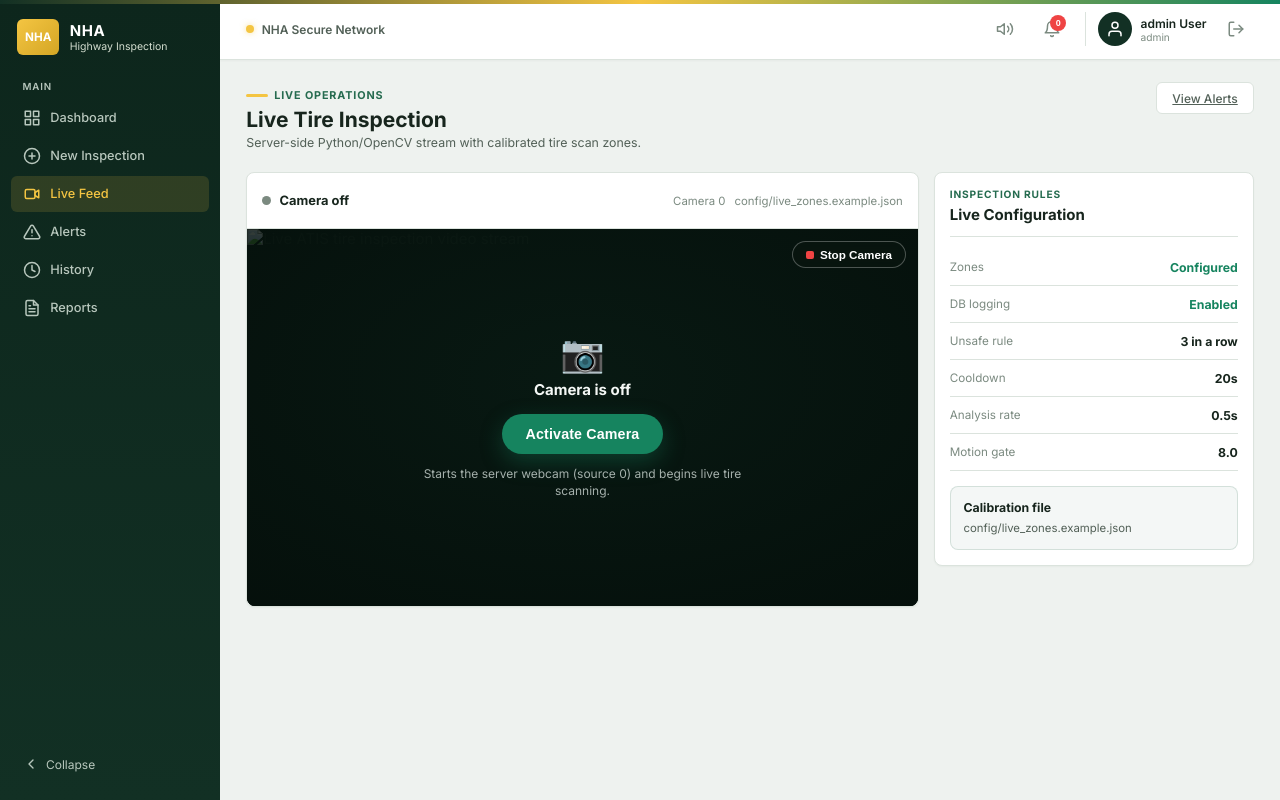
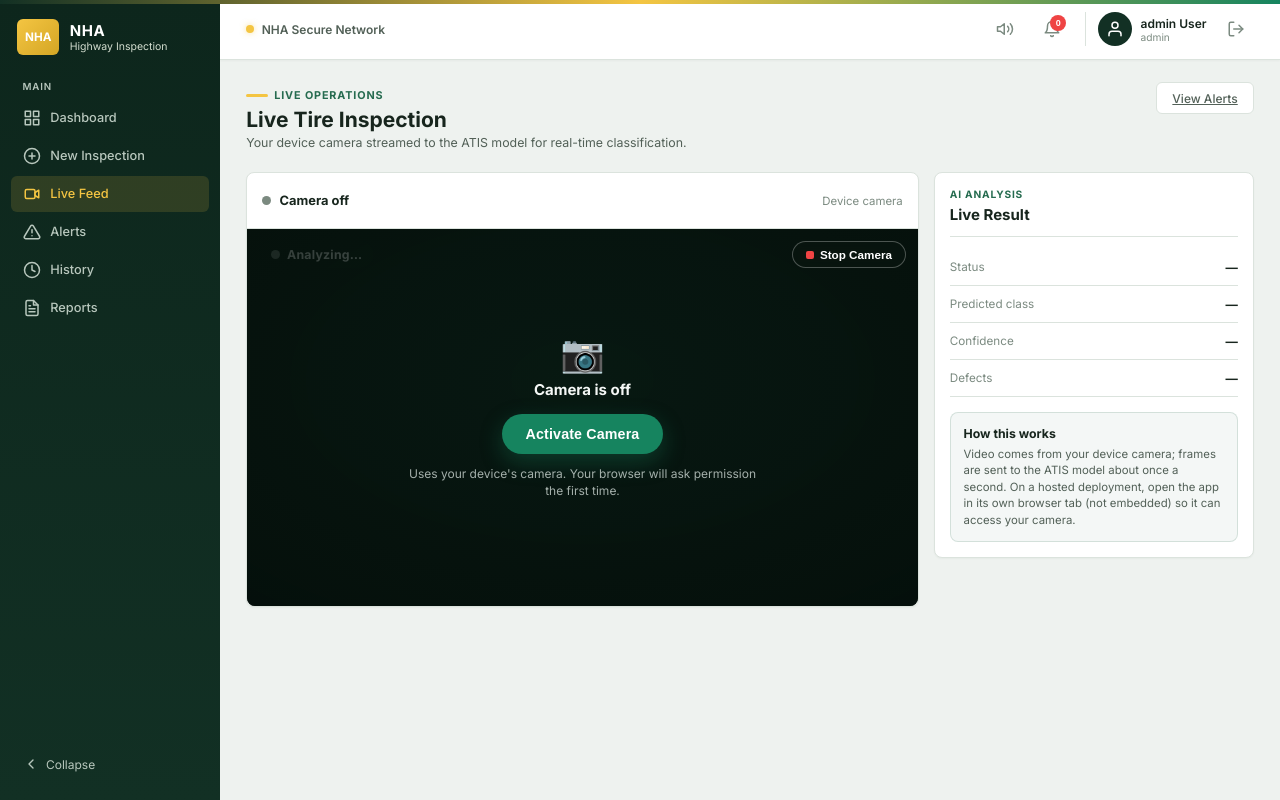
Before and after one commit to 70137131-jpg/ATIS, a Flask app: page /live in a window 1280 px wide. Run offline with Flask 3, Linux system fonts and the light colour scheme; the visitor is signed in with stand-in values (Sample User, id 1); some libraries are stand-ins or nearby versions.

Commit message:
Live feed: browser-camera capture so it works in the cloud
The live feed streamed the *server's* webcam (cv2.VideoCapture), which is dead on
a Hugging Face Space (no camera). Switch to the operator's device camera:

- New POST /api/live/analyze (auth, csrf-exempt, no DB write): decodes a posted
  JPEG frame and returns classify_tyre_frame() results.
- live_feed.html: <video> via getUserMedia + hidden <canvas>; live result badge;
  "Capture & Log" saves a persistent inspection through the existing /predict.
- live_feed.js: getUserMedia, ~1Hz frame capture -> analyze, result rendering,
  capture-and-log with X-CSRFToken; graceful permission/secure-context errors.
- Tests: /api/live/analyze classification + auth guard (11 tests total).

Server-side MJPEG (/live/stream) stays for local use with a real camera.
Note: browser camera needs the direct Space URL (blocked in HF's embedded iframe).

Co-Authored-By: Claude Opus 4.8 <noreply@anthropic.com>

```diff
--- a/app.py
+++ b/app.py
@@ -34,7 +34,12 @@ from flask_limiter.util import get_remote_address
 from flask_wtf.csrf import CSRFProtect
 from PIL import Image, UnidentifiedImageError
 
-from atis_inference import classify_tyre_image, find_model_path, load_classifier
+from atis_inference import (
+    classify_tyre_frame,
+    classify_tyre_image,
+    find_model_path,
+    load_classifier,
+)
 from config import Config
 from models import Alert, Inspection, User, db
 
@@ -808,6 +813,45 @@ def logout():
     return redirect(url_for("login"))
 
 
+@csrf.exempt
+@app.route("/api/live/analyze", methods=["POST"])
+def live_analyze():
+    """Classify a single frame captured by the operator's browser camera.
+
+    This is what makes the live feed work in the cloud: the video comes from the
+    client's device (getUserMedia) and frames are POSTed here for inference, so no
+    server-side camera is needed. Read-only (no DB write), so it is CSRF-exempt;
+    still requires an authenticated session."""
+    if "user" not in session:
+        return jsonify({"error": "authentication required"}), 401
+
+    file = request.files.get("frame")
+    if file is None:
+        return jsonify({"error": "no frame provided"}), 400
+
+    import cv2
+    import numpy as np
+
+    buffer = np.frombuffer(file.read(), dtype=np.uint8)
+    frame = cv2.imdecode(buffer, cv2.IMREAD_COLOR)
+    if frame is None:
+        return jsonify({"error": "could not decode frame"}), 400
+
+    try:
+        prediction = classify_tyre_frame(frame)
+    except Exception as exc:  # noqa: BLE001
+        app.logger.warning("Live analyze inference failed: %s", exc)
+        return jsonify({"error": "inference failed"}), 500
+
+    return jsonify({
+        key: prediction[key]
+        for key in (
+            "status", "confidence", "defects",
+            "predicted_class", "threshold", "low_confidence",
+        )
+    })
+
+
 # -------------------------------------------------------------------------
 # PREDICTION ENDPOINT
 # -------------------------------------------------------------------------
--- a/static/css/live_feed.css
+++ b/static/css/live_feed.css
@@ -295,6 +295,77 @@
     background: #ef4444;
 }
 
+/* Browser <video> fills the shell like the old <img> did. */
+video.live-video {
+    width: 100%;
+    height: 100%;
+    object-fit: cover;
+    background: #06130e;
+}
+
+/* Live classification badge over the video. */
+.live-result-badge {
+    position: absolute;
+    top: 12px;
+    left: 12px;
+    display: inline-flex;
+    align-items: center;
+    gap: 0.45rem;
+    padding: 0.4rem 0.8rem;
+    border-radius: 999px;
+    background: rgba(10, 22, 16, 0.72);
+    color: #fff;
+    font-size: 0.82rem;
+    font-weight: 800;
+    letter-spacing: 0.02em;
+    backdrop-filter: blur(4px);
+}
+
+.live-result-dot {
+    width: 9px;
+    height: 9px;
+    border-radius: 50%;
+    background: var(--text-muted);
+}
+
+.live-result-badge[data-status="safe"] { box-shadow: inset 0 0 0 1px rgba(22, 132, 95, 0.55); }
+.live-result-badge[data-status="safe"] .live-result-dot { background: var(--green); }
+.live-result-badge[data-status="unsafe"] { box-shadow: inset 0 0 0 1px rgba(239, 68, 68, 0.6); }
+.live-result-badge[data-status="unsafe"] .live-result-dot { background: #ef4444; }
+
+/* Capture & Log control, shown only while live. */
+.camera-capture-btn {
+    position: absolute;
+    bottom: 14px;
+    left: 50%;
+    transform: translateX(-50%);
+    padding: 0.6rem 1.3rem;
+    border: 0;
+    border-radius: 999px;
+    background: var(--green);
+    color: #fff;
+    font-size: 0.86rem;
+    font-weight: 800;
+    cursor: pointer;
+    box-shadow: 0 6px 18px rgba(22, 132, 95, 0.4);
+    transition: background 0.2s ease, transform 0.12s ease;
+}
+
+.camera-capture-btn:hover { background: #12734f; transform: translateX(-50%) translateY(-1px); }
+.camera-capture-btn:disabled { opacity: 0.7; cursor: default; }
+
+.live-capture-status {
+    margin-top: 0.85rem;
+    padding: 0.7rem 0.85rem;
+    border-radius: 8px;
+    background: rgba(37, 107, 79, 0.08);
+    border: 1px solid rgba(37, 107, 79, 0.18);
+    color: var(--text-secondary);
+    font-size: 0.8rem;
+}
+
+.live-capture-status a { color: var(--blue); font-weight: 700; }
+
 /* State chip pulse colour reflects camera status. */
 #cameraState[data-state="off"] .live-pulse {
     background: var(--text-muted);
--- a/static/js/live_feed.js
+++ b/static/js/live_feed.js
@@ -1,117 +1,203 @@
-// Live feed camera control.
-// The camera is a *server-side* OpenCV stream (`/live/stream`, an MJPEG endpoint).
-// Pointing the <img> at that URL opens the webcam; clearing the src aborts the
-// request so the server releases the camera (cap.release()). This lets the demo
-// operator start/stop the feed with a single button instead of it auto-starting.
+// Live feed — browser camera edition.
+// Video is captured from the operator's *device* camera via getUserMedia (so it
+// works on a hosted deployment with no server camera). Frames are grabbed to a
+// canvas ~1x/second and POSTed to /api/live/analyze for classification. A
+// "Capture & Log" button saves the current frame as a persistent inspection via
+// the existing /predict endpoint.
 (function () {
     "use strict";
 
+    var cfg = document.getElementById("liveConfig");
     var video = document.getElementById("liveVideo");
+    var canvas = document.getElementById("liveCanvas");
     var toggleBtn = document.getElementById("cameraToggle");
     var stopBtn = document.getElementById("cameraStop");
+    var captureBtn = document.getElementById("cameraCapture");
     var overlay = document.getElementById("cameraOverlay");
     var hint = document.getElementById("cameraHint");
     var stateChip = document.getElementById("cameraState");
+    var badge = document.getElementById("liveBadge");
+    var badgeText = document.getElementById("liveBadgeText");
 
-    if (!video || !toggleBtn || !overlay) {
+    if (!cfg || !video || !toggleBtn || !overlay) {
         return;
     }
 
+    var ANALYZE_URL = cfg.dataset.analyzeUrl;
+    var PREDICT_URL = cfg.dataset.predictUrl;
+    var CSRF = cfg.dataset.csrf;
+    var ANALYZE_INTERVAL = 800; // ms between frames
+
     var stateLabel = stateChip ? stateChip.querySelector(".live-state-label") : null;
     var toggleLabel = toggleBtn.querySelector(".camera-btn-label");
-    var streamUrl = video.dataset.stream;
+    var resStatus = document.getElementById("res-status");
+    var resClass = document.getElementById("res-class");
+    var resConfidence = document.getElementById("res-confidence");
+    var resDefects = document.getElementById("res-defects");
+    var captureStatus = document.getElementById("captureStatus");
+
     var state = "off"; // off | connecting | live
-    var revealTimer = null;
+    var stream = null;
+    var loopTimer = null;
+    var analysing = false;
 
     function setState(next) {
         state = next;
-
-        if (stateChip) {
-            stateChip.dataset.state = next;
-        }
+        if (stateChip) stateChip.dataset.state = next;
         overlay.dataset.state = next;
 
         if (stateLabel) {
             stateLabel.textContent =
-                next === "live" ? "Live Python stream" :
-                next === "connecting" ? "Connecting…" :
-                "Camera off";
+                next === "live" ? "Live" :
+                next === "connecting" ? "Connecting…" : "Camera off";
         }
-
         if (next === "live") {
             overlay.classList.add("is-hidden");
             stopBtn.hidden = false;
+            captureBtn.hidden = false;
         } else {
             overlay.classList.remove("is-hidden");
             stopBtn.hidden = true;
+            captureBtn.hidden = true;
+            badge.hidden = true;
         }
-
         toggleBtn.disabled = next === "connecting";
         if (toggleLabel) {
-            toggleLabel.textContent = next === "connecting" ? "Connecting…" : "Activate Camera";
+            toggleLabel.textContent = next === "connecting" ? "Starting…" : "Activate Camera";
         }
-        if (hint && next !== "off") {
-            hint.textContent = next === "connecting" ? "Starting camera…" : "Camera is on";
-        } else if (hint) {
-            hint.textContent = "Camera is off";
+        if (hint) {
+            hint.textContent = next === "connecting" ? "Requesting camera…" : "Camera is off";
         }
     }
 
+    function fail(message) {
+        setState("off");
+        if (hint) hint.textContent = message;
+    }
+
     function startCamera() {
+        if (!navigator.mediaDevices || !navigator.mediaDevices.getUserMedia) {
+            fail("Camera needs a secure page. Open the app in its own tab (https), not embedded.");
+            return;
+        }
         setState("connecting");
-        // Cache-bust so each activation opens a fresh stream connection.
-        var sep = streamUrl.indexOf("?") === -1 ? "?" : "&";
-        video.src = streamUrl + sep + "t=" + Date.now();
-
-        // MJPEG 'load' fires when the first frame arrives in most browsers; add a
-        // short optimistic reveal so the demo never sticks on "Connecting".
-        window.clearTimeout(revealTimer);
-        revealTimer = window.setTimeout(function () {
-            if (state === "connecting") {
+        navigator.mediaDevices.getUserMedia({ video: { facingMode: "environment" }, audio: false })
+            .then(function (mediaStream) {
+                stream = mediaStream;
+                video.srcObject = mediaStream;
+                video.play().catch(function () { /* autoplay attrs handle it */ });
                 setState("live");
-            }
-        }, 1500);
+                scheduleAnalyze();
+            })
+            .catch(function (err) {
+                if (err && err.name === "NotAllowedError") {
+                    fail("Camera permission denied. Allow it in your browser and retry.");
+                } else if (err && err.name === "NotFoundError") {
+                    fail("No camera found on this device.");
+                } else {
+                    fail("Could not start the camera. If embedded, open the direct app URL.");
+                }
+            });
     }
 
     function stopCamera() {
-        window.clearTimeout(revealTimer);
-        // Dropping the src aborts the MJPEG request -> server releases the camera.
-        video.removeAttribute("src");
-        video.src = "";
+        if (loopTimer) { window.clearTimeout(loopTimer); loopTimer = null; }
+        if (stream) {
+            stream.getTracks().forEach(function (t) { t.stop(); });
+            stream = null;
+        }
+        video.srcObject = null;
         setState("off");
     }
 
-    video.addEventListener("load", function () {
-        if (state === "connecting") {
-            setState("live");
+    function grabBlob(quality) {
+        return new Promise(function (resolve) {
+            if (!video.videoWidth) { resolve(null); return; }
+            canvas.width = video.videoWidth;
+            canvas.height = video.videoHeight;
+            canvas.getContext("2d").drawImage(video, 0, 0, canvas.width, canvas.height);
+            canvas.toBlob(function (blob) { resolve(blob); }, "image/jpeg", quality || 0.8);
+        });
+    }
+
+    function renderResult(data) {
+        var status = data.status || "";
+        badge.hidden = false;
+        badge.dataset.status = status;
+        var conf = (typeof data.confidence === "number") ? data.confidence + "%" : "";
+        var cls = data.predicted_class || "";
+        badgeText.textContent = (status ? status.toUpperCase() : "—") + (conf ? " · " + conf : "");
+        if (resStatus) resStatus.textContent = status || "—";
+        if (resClass) resClass.textContent = cls || "—";
+        if (resConfidence) resConfidence.textContent = conf || "—";
+        if (resDefects) resDefects.textContent = (data.defects && data.defects.length) ? data.defects.join(", ") : "None";
+    }
+
+    function scheduleAnalyze() {
+        loopTimer = window.setTimeout(analyzeOnce, ANALYZE_INTERVAL);
+    }
+
+    function analyzeOnce() {
+        if (state !== "live") return;
+        if (analysing) { scheduleAnalyze(); return; }
+        analysing = true;
+        grabBlob(0.7).then(function (blob) {
+            if (!blob) { analysing = false; scheduleAnalyze(); return; }
+            var form = new FormData();
+            form.append("frame", blob, "frame.jpg");
+            return fetch(ANALYZE_URL, { method: "POST", body: form })
+                .then(function (r) { return r.ok ? r.json() : null; })
+                .then(function (data) { if (data && !data.error) renderResult(data); });
+        }).catch(function () { /* transient network/inference error; keep going */ })
+          .then(function () { analysing = false; if (state === "live") scheduleAnalyze(); });
+    }
+
+    function captureAndLog() {
+        if (state !== "live") return;
+        captureBtn.disabled = true;
+        showCapture("Saving inspection…", "");
+        grabBlob(0.85).then(function (blob) {
+            if (!blob) { throw new Error("no frame"); }
+            var form = new FormData();
+            form.append("image", blob, "live_capture.jpg");
+            form.append("location", "Live Camera");
+            form.append("camera", "LIVE-CAM");
+            return fetch(PREDICT_URL, {
+                method: "POST",
+                body: form,
+                headers: { "X-Requested-With": "XMLHttpRequest", "X-CSRFToken": CSRF }
+            });
+        }).then(function (r) { return r.json(); })
+          .then(function (data) {
+              if (data && data.inspection_id) {
+                  showCapture("Logged inspection #" + data.inspection_id +
+                      " (" + (data.status || "") + ")", data.detail_url || "");
+              } else {
+                  showCapture("Could not log inspection.", "");
+              }
+          })
+          .catch(function () { showCapture("Could not log inspection.", ""); })
+          .then(function () { captureBtn.disabled = false; });
+    }
+
+    function showCapture(message, link) {
+        if (!captureStatus) return;
+        captureStatus.hidden = false;
+        if (link) {
+            captureStatus.innerHTML = "";
+            captureStatus.appendChild(document.createTextNode(message + " "));
+            var a = document.createElement("a");
+            a.href = link; a.textContent = "View";
+            captureStatus.appendChild(a);
+        } else {
+            captureStatus.textContent = message;
         }
-    });
+    }
 
-    video.addEventListener("error", function () {
-        // Ignore the spurious error from clearing src on stop (state is already "off").
-        if (state !== "off") {
-            window.clearTimeout(revealTimer);
-            setState("off");
-            if (hint) {
-                hint.textContent = "Could not reach the camera. Press to try again.";
-            }
-        }
-    });
-
-    toggleBtn.addEventListener("click", function () {
-        if (state === "off") {
-            startCamera();
-        }
-    });
-
+    toggleBtn.addEventListener("click", function () { if (state === "off") startCamera(); });
     stopBtn.addEventListener("click", stopCamera);
-
-    // Release the camera if the operator navigates away with the feed running.
-    window.addEventListener("beforeunload", function () {
-        if (state !== "off") {
-            video.src = "";
-        }
-    });
+    captureBtn.addEventListener("click", captureAndLog);
+    window.addEventListener("beforeunload", function () { if (stream) stopCamera(); });
 
     setState("off");
 })();
--- a/templates/live_feed.html
+++ b/templates/live_feed.html
@@ -12,12 +12,19 @@
     <div>
         <span class="official-kicker">Live Operations</span>
         <h1 class="page-title">Live Tire Inspection</h1>
-        <p class="page-subtitle">Server-side Python/OpenCV stream with calibrated tire scan zones.</p>
+        <p class="page-subtitle">Your device camera streamed to the ATIS model for real-time classification.</p>
     </div>
     <a href="{{ url_for('alerts') }}" class="details-btn">
         <span class="btn-label">View Alerts</span>
     </a>
 </div>
+
+<!-- Config for the client script (URLs + CSRF token for the capture-and-log POST). -->
+<div id="liveConfig"
+     data-analyze-url="{{ url_for('live_analyze') }}"
+     data-predict-url="{{ url_for('predict') }}"
+     data-csrf="{{ csrf_token() }}"
+     hidden></div>
 
 <div class="live-layout">
     <section class="live-stream-panel" aria-label="Live tire inspection stream">
@@ -27,18 +34,19 @@
                 <span class="live-state-label">Camera off</span>
             </div>
             <div class="live-feed-meta">
-                <span>Camera {{ camera_source }}</span>
-                <span>{{ zones_path }}</span>
+                <span>Device camera</span>
             </div>
         </div>
 
         <div class="live-video-shell">
-            <img
-                class="live-video"
-                id="liveVideo"
-                data-stream="{{ url_for('live_stream') }}"
-                alt="Live ATIS tire inspection video stream"
-            >
+            <video class="live-video" id="liveVideo" autoplay muted playsinline></video>
+            <canvas id="liveCanvas" hidden></canvas>
+
+            <!-- Live classification badge (updated ~1x/sec). -->
+            <div class="live-result-badge" id="liveBadge" data-status="" hidden>
+                <span class="live-result-dot"></span>
+                <span class="live-result-text" id="liveBadgeText">Analyzing…</span>
+            </div>
 
             <div class="live-camera-overlay" id="cameraOverlay" data-state="off">
                 <div class="live-camera-overlay-inner">
@@ -49,8 +57,8 @@
                         <span class="camera-btn-label">Activate Camera</span>
                     </button>
                     <p class="live-camera-subhint">
-                        Starts the server webcam (source {{ camera_source }}) and begins
-                        live tire scanning.
+                        Uses your device's camera. Your browser will ask permission the
+                        first time.
                     </p>
                 </div>
             </div>
@@ -58,49 +66,45 @@
             <button type="button" class="camera-stop-btn" id="cameraStop" hidden>
                 <span class="camera-stop-dot" aria-hidden="true"></span> Stop Camera
             </button>
+
+            <button type="button" class="camera-capture-btn" id="cameraCapture" hidden>
+                Capture &amp; Log
+            </button>
         </div>
     </section>
 
-    <aside class="live-side-panel" aria-label="Live inspection settings">
+    <aside class="live-side-panel" aria-label="Live inspection result">
         <div class="live-side-header">
-            <span class="live-side-kicker">Inspection Rules</span>
-            <h2>Live Configuration</h2>
+            <span class="live-side-kicker">AI Analysis</span>
+            <h2>Live Result</h2>
         </div>
 
         <dl class="live-meta-list">
             <div class="live-meta-row">
-                <dt>Zones</dt>
-                <dd class="{{ 'status-ok' if zones_configured else 'status-warning' }}">
-                    {{ 'Configured' if zones_configured else 'Needs calibration' }}
-                </dd>
+                <dt>Status</dt>
+                <dd id="res-status">—</dd>
             </div>
             <div class="live-meta-row">
-                <dt>DB logging</dt>
-                <dd class="{{ 'status-ok' if db_logging else 'status-muted' }}">
-                    {{ 'Enabled' if db_logging else 'Off' }}
-                </dd>
+                <dt>Predicted class</dt>
+                <dd id="res-class">—</dd>
             </div>
             <div class="live-meta-row">
-                <dt>Unsafe rule</dt>
-                <dd>{{ unsafe_streak }} in a row</dd>
+                <dt>Confidence</dt>
+                <dd id="res-confidence">—</dd>
             </div>
             <div class="live-meta-row">
-                <dt>Cooldown</dt>
-                <dd>{{ cooldown }}s</dd>
-            </div>
-            <div class="live-meta-row">
-                <dt>Analysis rate</dt>
-                <dd>{{ analyze_interval }}s</dd>
-            </div>
-            <div class="live-meta-row">
-                <dt>Motion gate</dt>
-                <dd>{{ motion_threshold }}</dd>
+                <dt>Defects</dt>
+                <dd id="res-defects">—</dd>
             </div>
         </dl>
 
+        <div class="live-capture-status" id="captureStatus" hidden></div>
+
         <div class="live-note">
-            <strong>Calibration file</strong>
-            <span>{{ zones_path }}</span>
+            <strong>How this works</strong>
+            <span>Video comes from your device camera; frames are sent to the ATIS
+                model about once a second. On a hosted deployment, open the app in its
+                own browser tab (not embedded) so it can access your camera.</span>
         </div>
     </aside>
 </div>
```
Also changed, not shown: tests/test_predict.py (+28 -0 lines).
